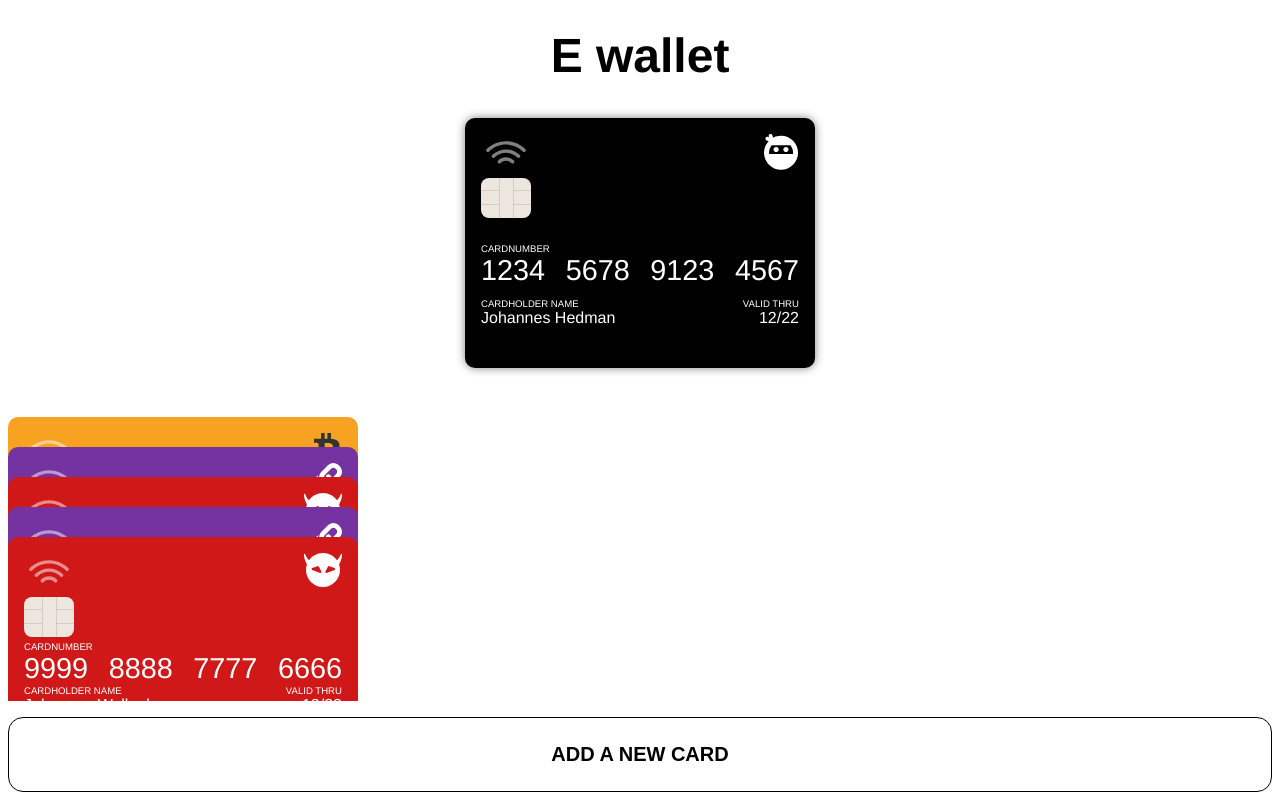
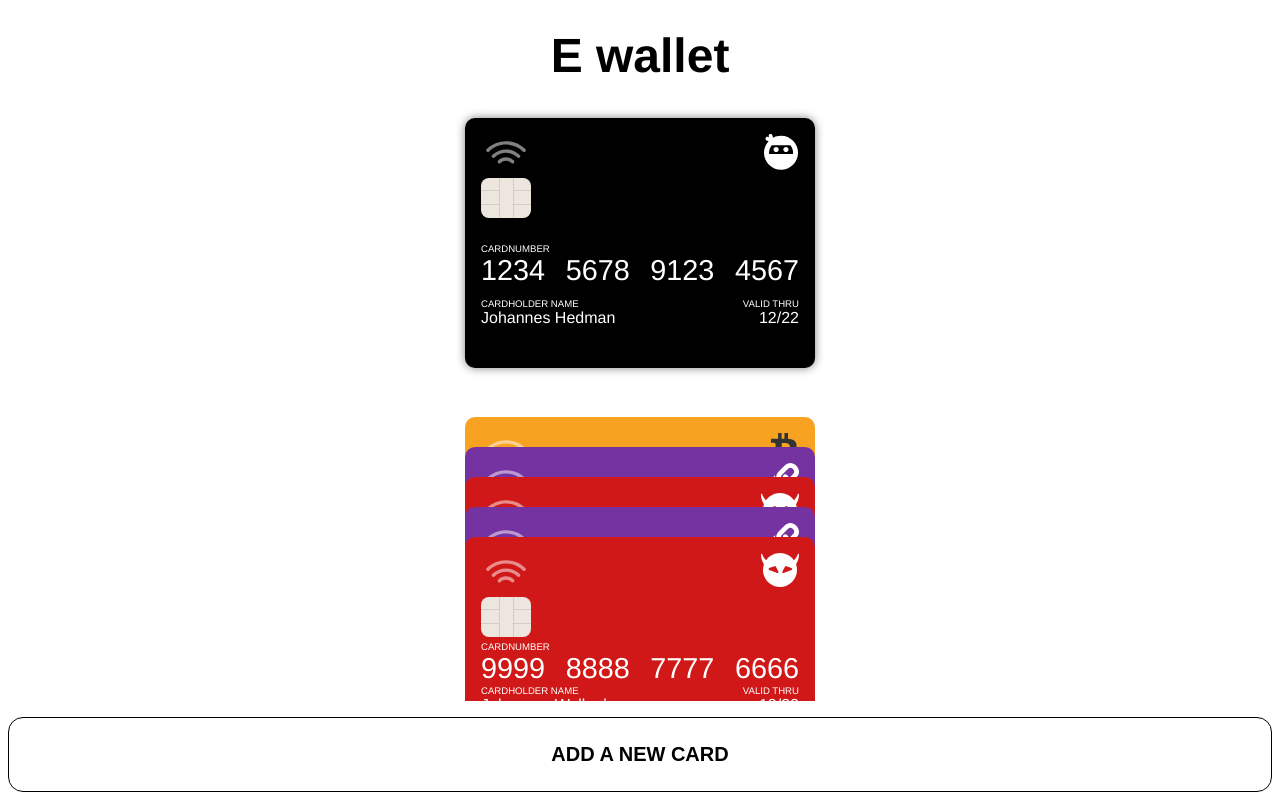
Before and after one commit to johannes9108/EWallet, a Vue app: page / in a window 1280 px wide. Built offline with nearby package versions, Linux system fonts and the light colour scheme.

Commit message:
cardStackWith flex and absolute

```diff
--- a/src/components/CardStack.vue
+++ b/src/components/CardStack.vue
@@ -41,12 +41,12 @@ export default {
 <style lang="scss" scoped>
 .cardStack {
   border-radius: 0;
-  // display: flex;
-  // justify-content: center;
-  // align-items: center;
+  display: flex;
+  justify-content: center;
+  align-items: center;
 
-  display: grid;
-  grid-template-rows: auto;
+  // display: grid;
+  // grid-template-rows: auto;
   // margin: 0 auto;
   // background-color: red;
   overflow: auto;
```
